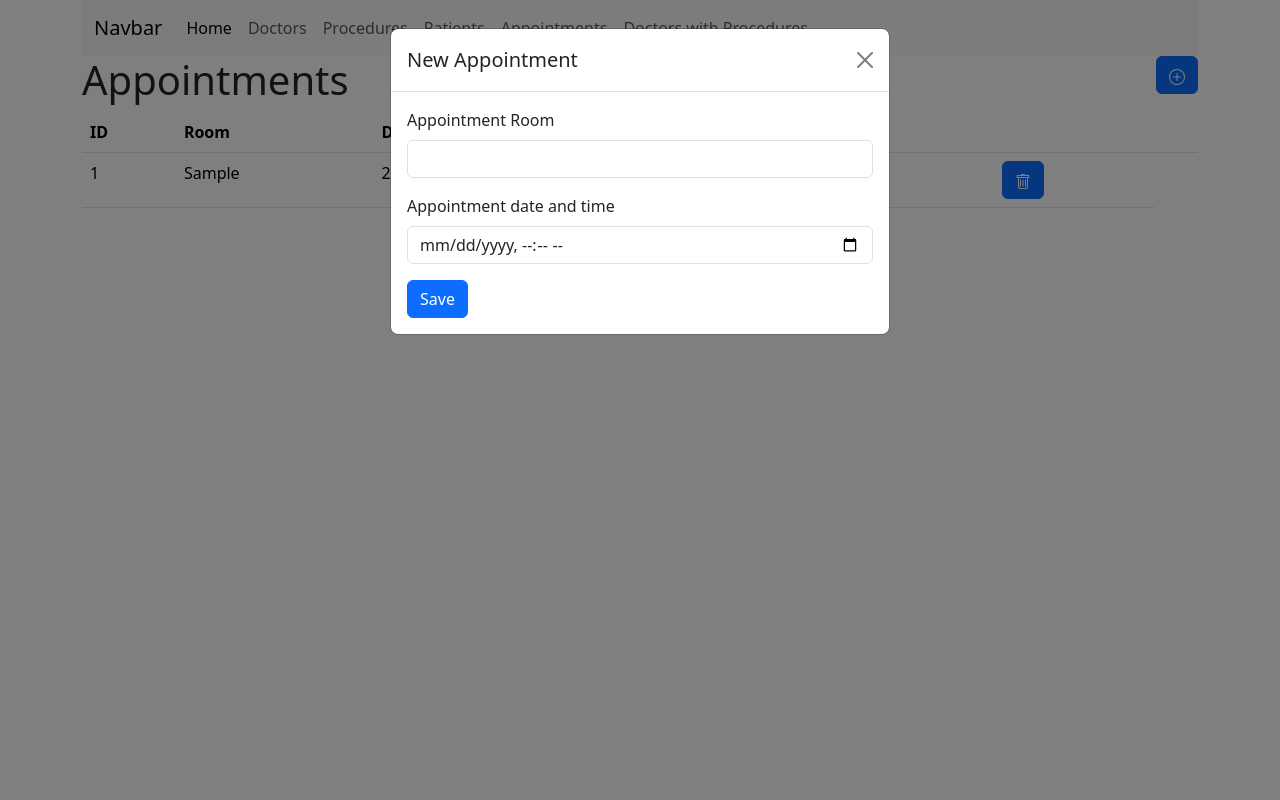
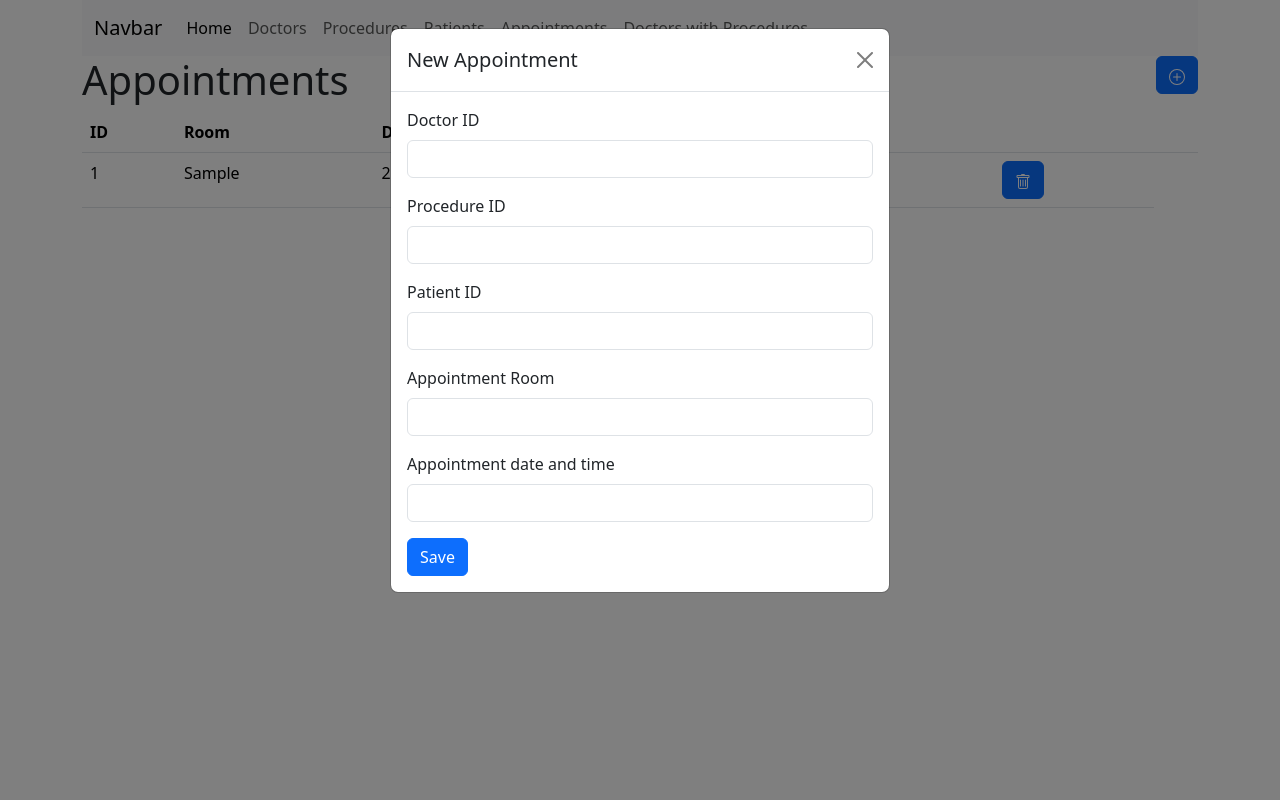
Before and after one commit to Abigailpidgeon/HW3, a PHP site: page /appointments.php in a window 1280 px wide, after a click that opens the changed part. Run offline with PHP 8.4, Linux system fonts and the light colour scheme; tables that the repository leaves empty or names only in its code hold one stand-in row (values such as "Sample post"); data that the repository does not hold is empty.

Commit message:
Update view-appointments-newform.php

```diff
--- a/view-appointments-newform.php
+++ b/view-appointments-newform.php
@@ -16,13 +16,25 @@
       </div>
       <div class="modal-body">
   <form method = "post" action="">
+   <div class="mb-3">
+      <label for="did" class="form-label">Doctor ID</label>
+      <input type="text" class="form-control" id="did" name = "did">
+    </div>
+   <div class="mb-3">
+      <label for="pid" class="form-label">Procedure ID</label>
+      <input type="text" class="form-control" id="pid" name = "pid">
+    </div>
+   <div class="mb-3">
+      <label for="ppatid" class="form-label">Patient ID</label>
+      <input type="text" class="form-control" id="ppatid" name = "ppatid">
+    </div>
     <div class="mb-3">
       <label for="aroom" class="form-label">Appointment Room</label>
       <input type="text" class="form-control" id="aroom" name ="aroom">
     </div>
     <div class="mb-3">
       <label for="adaytime" class="form-label">Appointment date and time</label>
-      <input type="datetime-local" class="form-control" id="adaytime" name = "adaytime">
+      <input type="text" class="form-control" id="adaytime" name = "adaytime">
     </div>
    <input type = "hidden" name="actionType" value="Add">
     <button type="submit" class="btn btn-primary">Save</button>
```
